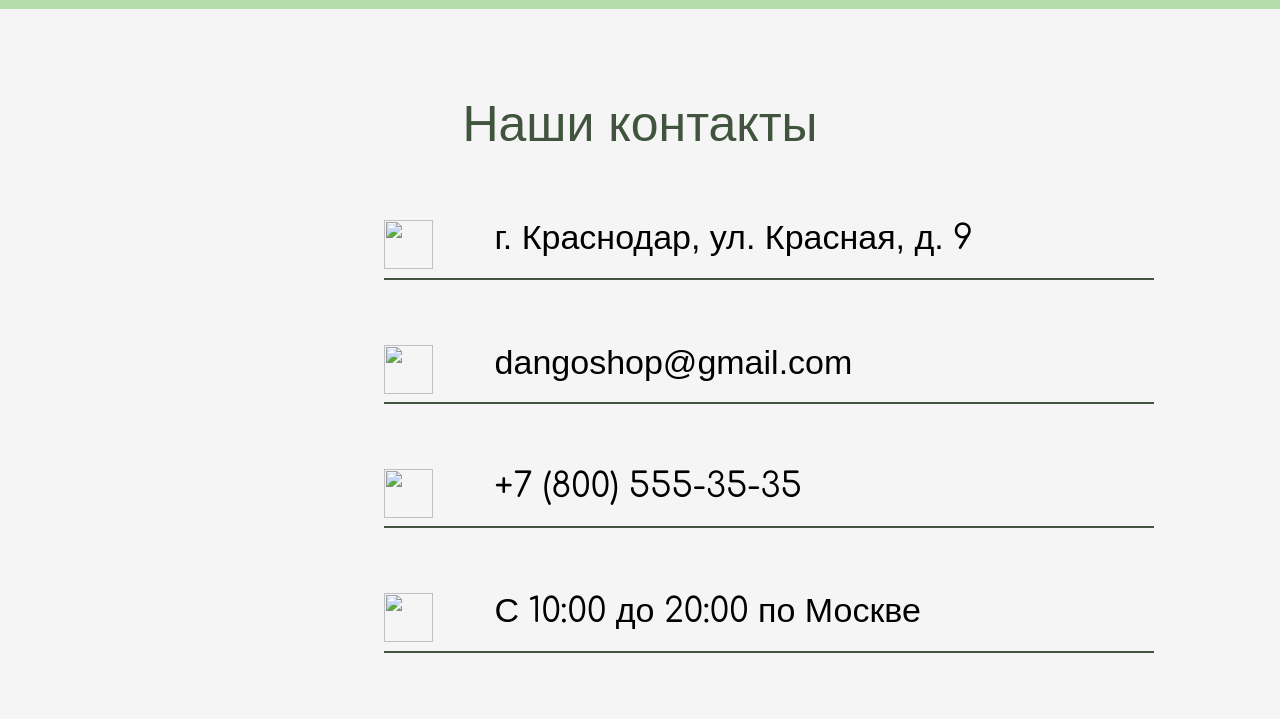
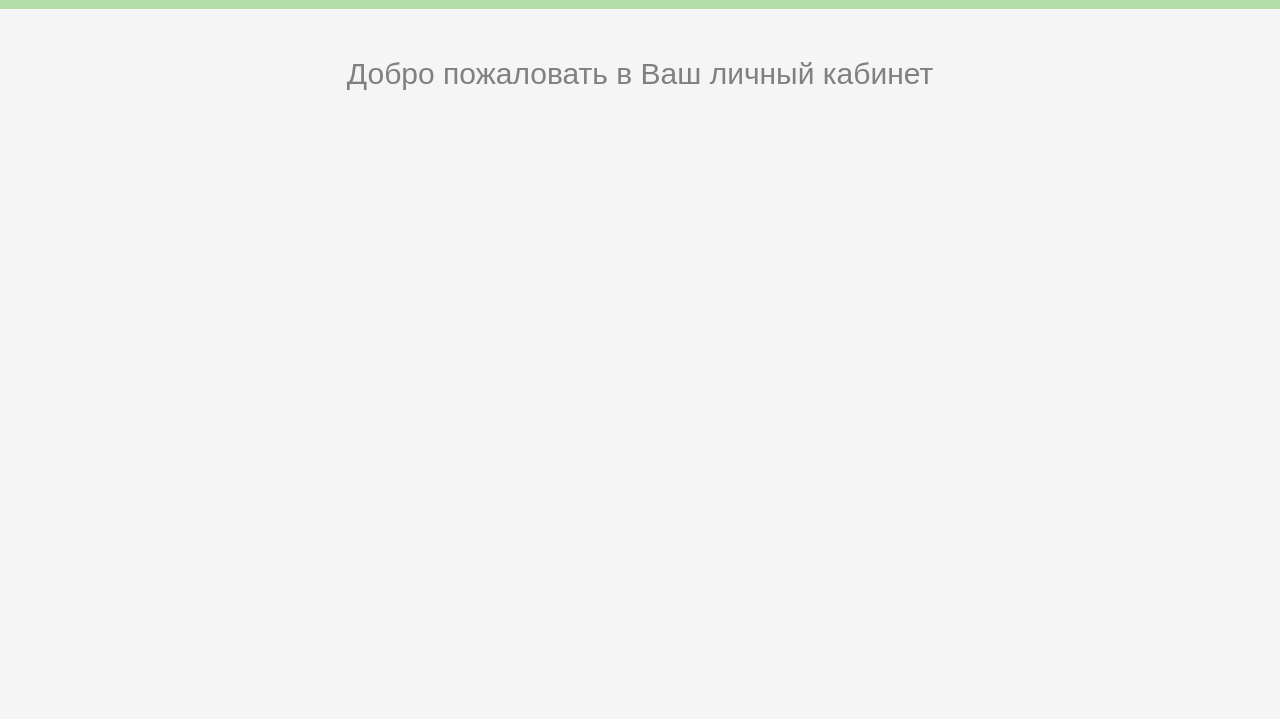
Before and after one commit to esscargoot/miapo, a plain HTML site: page index.html in a window 1280 px wide. Shown: the part 81-800 px from the top of the page. Drawn offline with Linux system fonts and the light colour scheme; files whose address does not match are found by name; a web font is replaced by a local one.

Commit message:
Add files via upload

```diff
--- a/index.html
+++ b/index.html
@@ -10,7 +10,6 @@
 <body>
     <div class="wrapper">
     <div class="content">
-
     <header class="header">
     <div class="container">
     <div class="header__body">
@@ -29,7 +28,6 @@
                           <a href="" class="header__link">Контакты</a>
                           </li>
                             </ul>
-
                             <a class="header__account" href="#">
                             <img src="./img/Иконки/аватар.svg" alt="">
                             </a>
@@ -42,56 +40,16 @@
                     </div>
                 </div>
             </header>
-
-
-
-            <div class="contact">
-              <div class="container">
-              <div class="our_contact">
-                Наши контакты
         </div>
-               <div class="all_elements">
-
-                     <div class="stroka1">
-                        <img src="./img/Иконки/локация.svg" alt="">
-                      <div class="text1">
-                       г. Краснодар, ул. Красная, д. <span>9</span>
+<div id="personal_account">
+  <div id="top_block">
+    Добро пожаловать в Ваш личный кабинет
   </div>
+  <div id="profile">
 </div>
-
-                   <div class="stroka2">
-                     <img src="./img/Иконки/почта.svg" alt="">
-                     <div class="text2">
-                       dangoshop@gmail.com
+DANGO BUYER
+<div>
 </div>
-                   </div>
-
-                   <div class="stroka3">
-                     <img src="./img/Иконки/телефон.svg" alt="">
-                     <div class="text3">
-                     +7 (800) 555-35-35
-                     </div>
-                   </div>
-
-                   <div class="stroka4">
-                     <img src="./img/Иконки/часы.svg" alt="">
-                     <div class="text4">
-                       С <span>10:00</span> до <span>20:00</span> по Москве
-                     </div>
-                   </div>
-                </div>
-              </div>
-             </div>
-
-        </div>
-
-
-
-
-
-
-
-
 
         <footer class="footer">
             <div class="container">
--- a/styles.css
+++ b/styles.css
@@ -3,7 +3,6 @@
 /* Подключение текста */
 @import url("https://fonts.googleapis.com/css2?family=Kodchasan:wght@600&display=swap");
 @import url("https://fonts.googleapis.com/css2?family=Comfortaa&display=swap");
-@import url("https://fonts.googleapis.com/css2?family=Arapey&display=swap");
 
 /*Обнуление*/
 * {
@@ -46,7 +45,6 @@ input, button, textarea {
 input::-ms-clear {
   display: none;
 }
-
 button {
   cursor: pointer;
 }
@@ -160,106 +158,6 @@ html, body {
     color: #FFFFFE;
   }
 
-.our_contact{
-  padding: 7% 0 1% 0;
-  text-align: center;
-  font-size: 50px;
-  color: 41543E;
-  font-family: "Arapey", sans-serif;
-}
-
-.stroka1 {
-  display: flex;
-  justify-content: center;
-  align-items: center;
-  border-bottom: 1px solid;
-  width:100%;
-
-}
-.text1, .text4 {
-  letter-spacing: 0,5px;
-  font-size: 34px;
-  color: #000000;
-  font-family: "Arapey", sans-serif;
-  padding: 0 0 3% 8%;
-}
-
-.text2{
-  letter-spacing: 0,5px;
-  font-size: 34px;
-  color: #000000;
-  font-family: "Arial", sans-serif;
-  padding: 0 0 3% 8%;
-}
-
-.text3{
-  letter-spacing: 0,5px;
-  font-size: 34px;
-  color: #000000;
-  font-family: "Comfortaa", sans-serif;
-  padding: 0 0 3% 8%;
-}
-
-
-
-.all_elements span{
-
-  letter-spacing: 0,5px;
-  font-size: 34px;
-  color: #000000;
-  font-family: "Comfortaa", sans-serif;
-
-
-  }
-
-  .all_elements img{
-
-    height: 49px;
-    width: 49px;
-
-  }
-
-
-.all_elements{
-
-  display:flex;
-  flex-direction:column;
-  justify-content: space-around;
-  align-items:flex-start;
-
-  height: 550px;
-  width: 700px;
-  margin: 0 0 3% 30%;
-  padding: 2% 0 2% 0;
-}
-
-.stroka1, .stroka2, .stroka3, .stroka4 {
-  display: flex;
-  justify-content: flex-start;
-  align-items: flex-start;
-  border-bottom: 2px solid;
-  width:110%;
-}
-
-
-
-
-
-
-
-
-
-
-
-
-
-
-
-
-
-
-
-
   .footer {
     background-color: #B3DEAB;
   }
@@ -292,3 +190,21 @@ html, body {
     background-color: #6C9E67;
     color: #FFFFFE;
   }
+  #top_block {
+    width: 100%;
+    height: 30%;
+    text-align: center;
+    margin-top: 50px;
+    padding-bottom: 700px;
+    font-size: 30px;
+    font-family: "Kodchasan", sans-serif;
+color: grey;
+  }
+  #profile {
+    width: 219px;
+    height: 186px;
+    border-radius: 80px;
+    background-color: grey;
+    margin-left: 40px;
+
+  }
```
Lines whose indentation alone changed are shown as unchanged.
